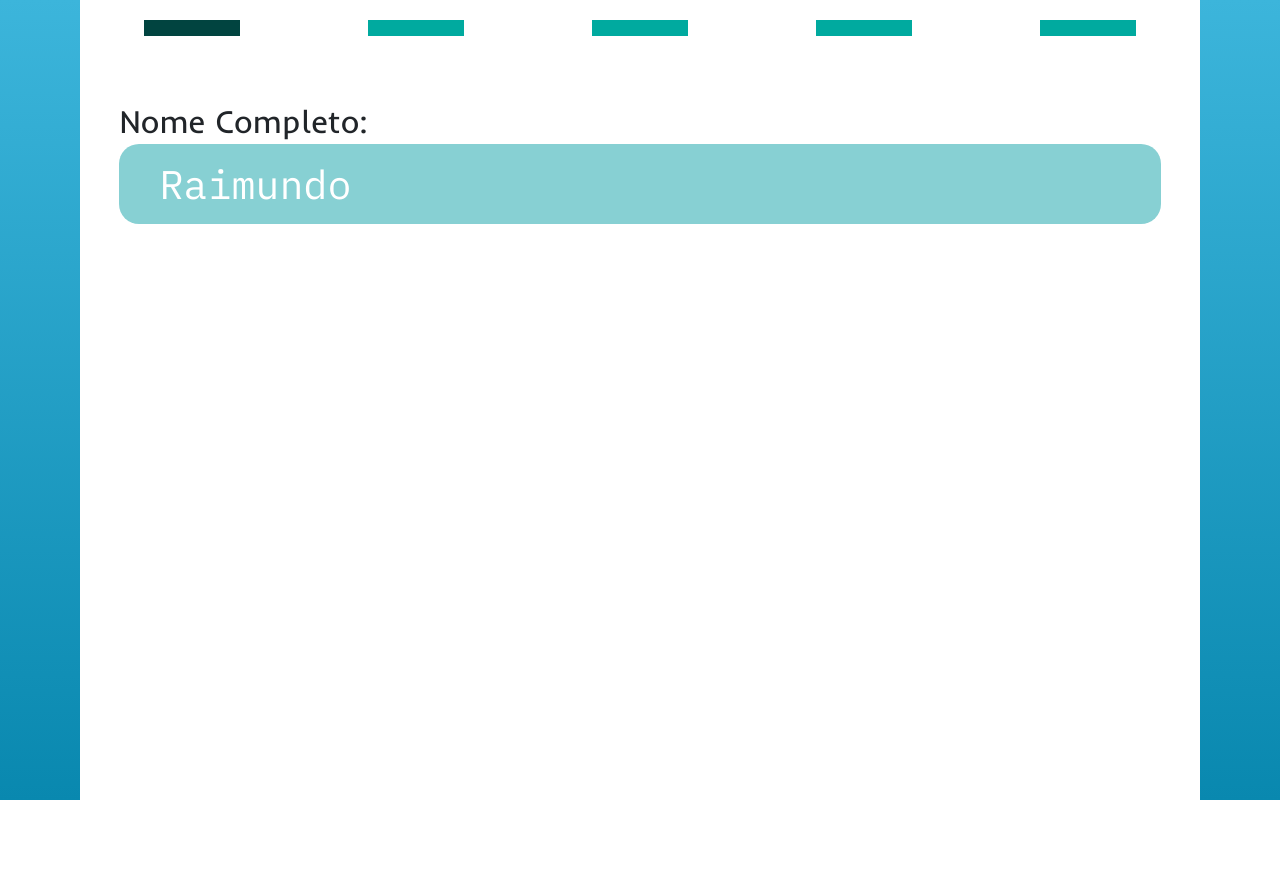
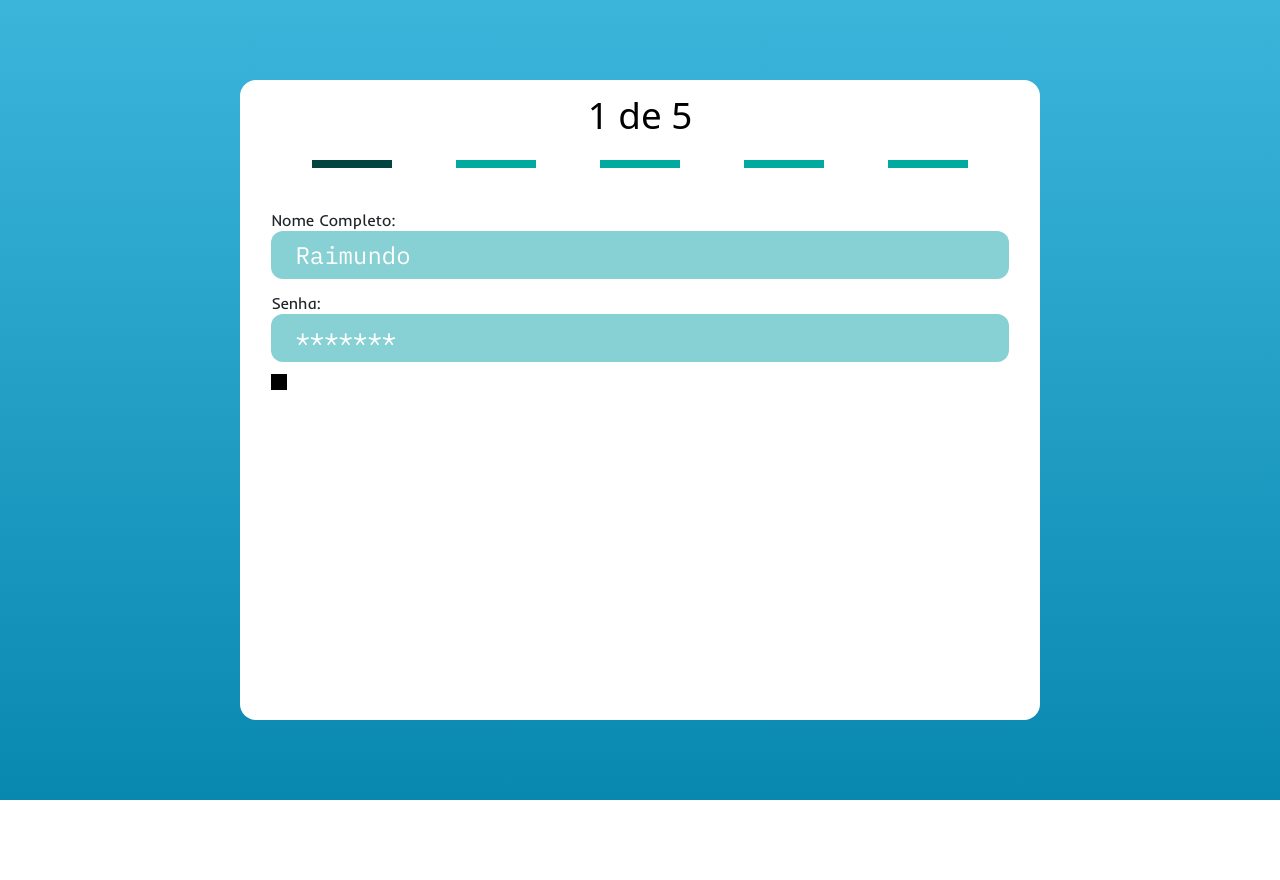
Before and after one commit to Andre-MB/admin-app-estacio, a PHP site: page /pages/register.php in a window 1280 px wide. After the commit the page ends 800 px from the top, so only its background shows below. Run offline with PHP 8.4, Linux system fonts and the light colour scheme.

Commit message:
Change Files

```diff
--- /dev/null
+++ b/css/register.css
@@ -0,0 +1,71 @@
+.bg-main-content {
+    height: 100vh;
+    background: linear-gradient(to bottom, #3CB5DB, #0988AF);
+}
+.bg-user-form {
+    background-color: white;
+    border-radius: 1em;
+    height: 40em;
+    width: 50em;
+}
+#current-step-user-counter {
+    color: #000;
+    text-align: center;
+    font-weight: thin;
+    font-size: 2.3em;
+}
+
+.rect-user {
+    background-color: var(--color-register-step-current);
+    height: 0.5em;
+    width: 5em;
+    margin: 0 2em;
+}
+
+.rect-user-active {
+    background-color: var(--color-register-step-selected);
+}
+
+.form-container {
+    height: 85%;
+    width: 100%;
+
+}
+
+.parent-container-input-form {
+    width: 95%;
+    height: 85%;
+}
+
+.parent-container-input-form p {
+    font-size: 1em;
+    font-weight: thin;
+}
+
+form input {
+    height: 1.4em;
+    width: 100%;
+    border-radius: 0.5em;
+    border: 0;
+    padding: 1em;
+    margin-bottom: 0.5em;
+    background: var(--color-bg-input-register);
+}
+
+form input[type="text"] {
+    font-size: 1.5em;
+}
+
+form input::placeholder {
+    color: #fff;
+}
+
+form p {
+    margin-bottom: -1px;
+}
+
+.grid .row {
+    height: 1em;
+    width: 1em;
+    background-color: black;
+}
--- a/index.php
+++ b/index.php
@@ -1,5 +1,4 @@
 <?php
-  echo "Hello World";
 ?>
 <!DOCTYPE html>
 <html lang="pt-BR">
@@ -34,7 +33,7 @@
                     <button>Entrar</button>
                 </div>
                 <div class="register-account">
-                    <p>Não tem uma conta ? <a href="./pages/register.html">Inscreva-se</a></p>
+                    <p>Não tem uma conta ? <a href="./pages/register.php">Inscreva-se</a></p>
                 </div>
             </div>
         </div>
--- a/pages/register.php
+++ b/pages/register.php
@@ -10,74 +10,7 @@
     <script src="https://cdn.jsdelivr.net/npm/bootstrap@5.1.3/dist/js/bootstrap.bundle.min.js" integrity="sha384-ka7Sk0Gln4gmtz2MlQnikT1wXgYsOg+OMhuP+IlRH9sENBO0LRn5q+8nbTov4+1p" crossorigin="anonymous"></script>
     <!---->
     <link rel="stylesheet" href="../css/padroes.css">
-    <style>
-        .bg-main-content {
-            height: 100vh;
-            background: linear-gradient(to bottom, #3CB5DB, #0988AF);
-        }
-        .bg-user-form {
-            background-color: white;
-            border-radius: 1em;
-            height: 60em;
-            width: 70em;
-        }
-        #current-step-user-counter {
-            color: #000;
-            text-align: center;
-            font-weight: thin;
-            font-size: 2.3em;
-        }
-
-        .rect-user {
-            background-color: var(--color-register-step-current);
-            height: 1em;
-            width: 6em;
-            margin: 0 4em;
-        }
-
-        .rect-user-active {
-            background-color: var(--color-register-step-selected);
-        }
-
-        .form-container {
-            height: 85%;
-            width: 100%;
-
-        }
-
-        .parent-container-input-form {
-            width: 95%;
-            height: 85%;
-        }
-
-        .parent-container-input-form p {
-            font-size: 2em;
-            font-weight: thin;
-        }
-
-        form input {
-            height: 2em;
-            width: 100%;
-            border-radius: 0.5em;
-            border: 0;
-            padding: 0 1em;
-            background: var(--color-bg-input-register);
-        }
-
-        form input[type="text"] {
-            font-size: 2.5em;
-        }
-
-        form input::placeholder {
-            color: #fff;
-        }
-
-        form p {
-            margin-bottom: -1px;
-        }
-
-
-    </style>
+    <link rel="stylesheet" href="../css/register.css">
 </head>
 <body>
     <div class="d-flex align-items-center justify-content-center bg-main-content">
@@ -92,7 +25,16 @@
                                 <p>Nome Completo: </p>
                                 <input type="text" name="" id="" placeholder="Raimundo">
                             </section>
-                            <section id="user_emaii"></section>
+                            <section id="user_passw">
+                                <p>Senha: </p>
+                                <input type="text" name="" id="" placeholder="*******">
+                            </section>
+                            <div class="container grid">
+                                <div class="row">
+                                    <div class="col"></div>
+                                    <div class="col"></div>
+                                </div>
+                            </div>
                         </div>
                     </form>
                 </div>
```
